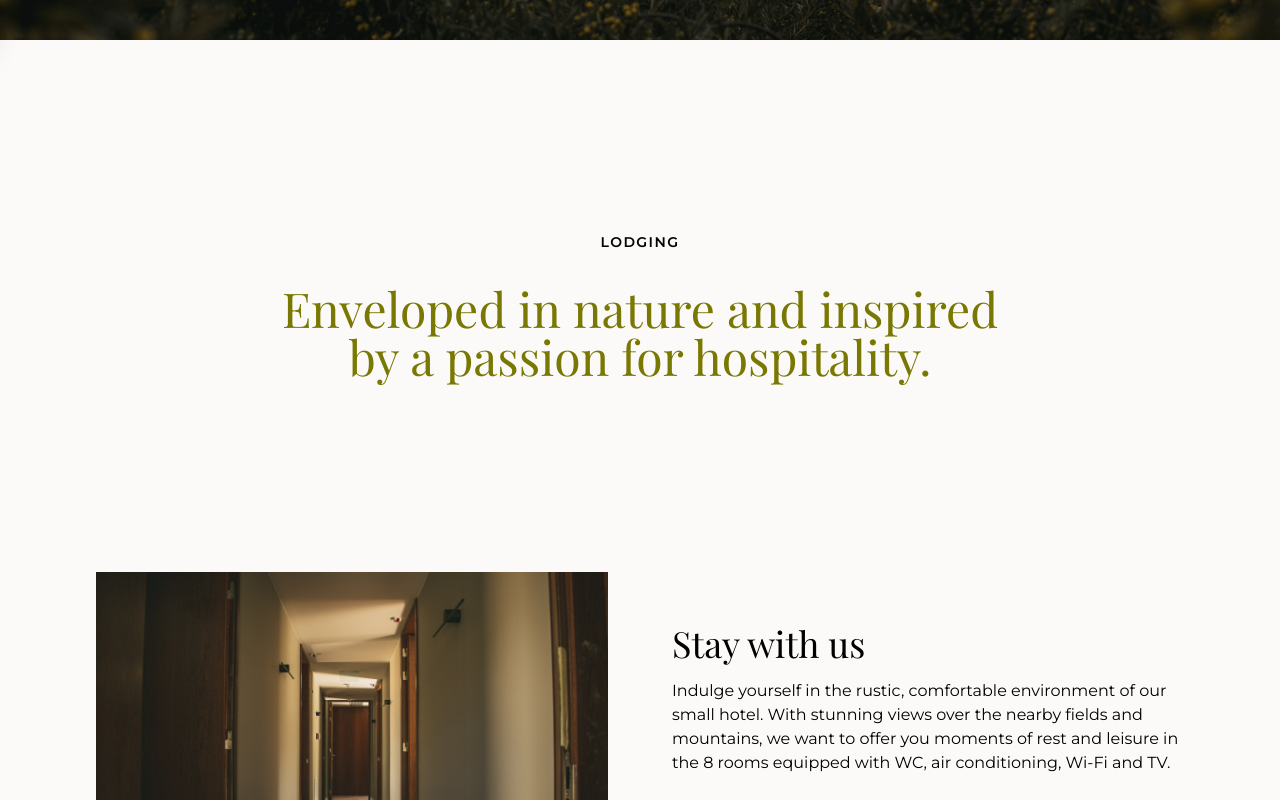
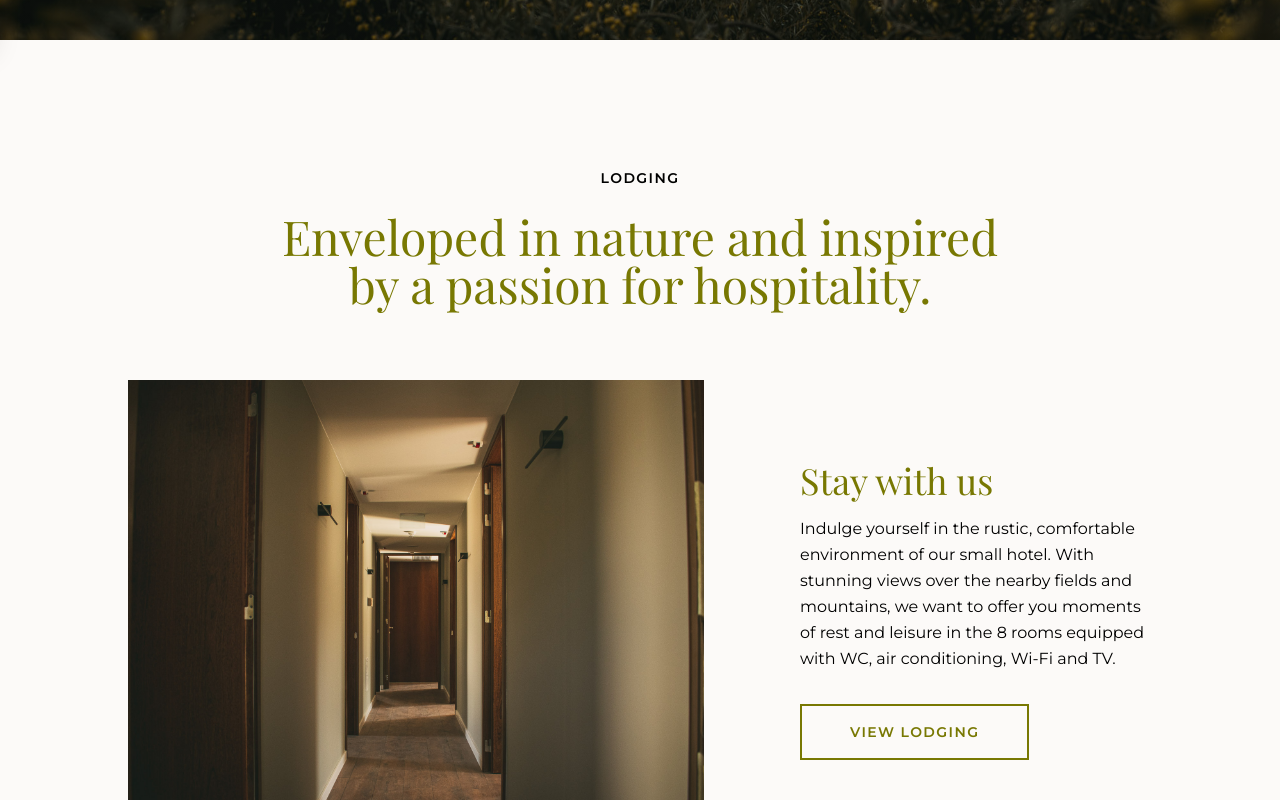
Before and after one commit to quintadonairia/quintadonairia, a Next.js app: page / in a window 1280 px wide. Shown: the part 760-1560 px from the top of the page. Built offline with nearby package versions, Linux system fonts and the light colour scheme.

Commit message:
Add new components and refactor sections

```diff
--- /dev/null
+++ b/components/molecules/Block.js
@@ -0,0 +1,23 @@
+import React from "react";
+
+import Button from "../atoms/Button";
+
+const Block = ({ title, text, action, label }) => {
+  return (
+    <div className="flex flex-col gap-8 lg:w-1/2">
+      <div className="flex flex-col gap-4">
+        <h2 className="font-serif text-olive-500 text-3xl lg:text-4xl">
+          {title}
+        </h2>
+        <p className="leading-relaxed lg:max-w-prose">{text}</p>
+      </div>
+      {action && (
+        <Button variant="primary" size="lg">
+          {label}
+        </Button>
+      )}
+    </div>
+  );
+};
+
+export default Block;
--- a/components/molecules/Header.js
+++ b/components/molecules/Header.js
@@ -1,13 +1,13 @@
-const Header = ({ kicker, heading, children }) => {
+const Header = ({ kicker, heading, subheading }) => {
   return (
-    <header className="flex flex-col items-center px-6 py-12 gap-8 lg:p-24 text-center">
+    <header className="flex flex-col items-center gap-6 text-center">
       <small className="text-xs lg:text-sm uppercase tracking-widest font-semibold">
         {kicker}
       </small>
       <h1 className="text-4xl lg:text-5xl font-serif text-olive-500 lg:max-w-screen-md">
         {heading}
       </h1>
-      <p className="leading-relaxed lg:max-w-prose">{children}</p>
+      <p className="leading-relaxed lg:max-w-prose">{subheading}</p>
     </header>
   );
 };
--- /dev/null
+++ b/components/organisms/Container.js
@@ -0,0 +1,7 @@
+import React from "react";
+
+const Container = ({ children }) => {
+  return <div className="px-6 py-12 lg:p-24">{children}</div>;
+};
+
+export default Container;
--- a/components/organisms/Section.js
+++ b/components/organisms/Section.js
@@ -1,31 +1,33 @@
-import Button from "../atoms/Button";
 import Header from "../molecules/Header";
+import Block from "../molecules/Block";
 
 const Section = ({
   kicker,
   heading,
   subheading,
-  image,
-  description,
+  title,
+  imageSrc,
+  imageAlt,
+  text,
   action,
-  reverse,
+  label,
 }) => {
   return (
-    <section className="flex flex-col items-center gap-16 px-6 py-16 lg:p-24">
-      <Header kicker={kicker} heading={heading} />
+    <section className="flex flex-col items-center gap-8 lg:gap-12 px-6 py-16 lg:p-32">
+      <Header kicker={kicker} heading={heading} subheading={subheading} />
       <div
-        className={`grid grid-cols-1 lg:grid-cols-2 gap-12 lg:gap-16 items-center`}
+        className={`flex flex-col lg:flex-row items-center justify-between gap-8 lg:gap-24`}
       >
-        <img src={image} alt="" className={`${reverse && `order-last`}`} />
-        <div className="flex flex-col gap-8">
-          <div className="flex flex-col gap-4">
-            <h2 className="font-serif text-3xl lg:text-4xl">{subheading}</h2>
-            <p>{description}</p>
-          </div>
-          <Button variant="primary" size="lg">
-            {action}
-          </Button>
-        </div>
+        <img
+          src={imageSrc}
+          alt={imageAlt}
+          className={`w-full lg:w-[36rem] aspect-[5/4] lg:aspect-[5/4] object-cover`}
+        />
+        {action ? (
+          <Block title={title} text={text} action={action} label={label} />
+        ) : (
+          <Block title={title} text={text} />
+        )}
       </div>
     </section>
   );
--- a/pages/experiences.js
+++ b/pages/experiences.js
@@ -8,6 +8,8 @@ import Experience from "../components/molecules/Experience";
 
 import LayoutSplit from "../components/layouts/LayoutSplit";
 import Header from "../components/molecules/Header";
+import Container from "../components/organisms/Container";
+import Block from "../components/molecules/Block";
 
 const Experiences = () => {
   const router = useRouter();
@@ -29,19 +31,11 @@ const Experiences = () => {
         <title>Quinta Dona Iria - Enoturismo | Experiences</title>
       </Head>
       <Hero title={t.heroTitle} image="url(images/20211003-donairia-024.jpg)" />
-      <Header heading={t.heading}>{t.subheading}</Header>
+      <Container>
+        <Header heading={t.heading} subheading={t.subheading} />
+      </Container>
       <LayoutSplit vDirection="reverse">
-        <div
-          className="flex
-        flex-col gap-4 lg:w-1/2 lg:gap-6"
-        >
-          <h1 className="font-serif text-olive-500 text-2xl lg:text-3xl">
-            {t.experienceTitle1}
-          </h1>
-          <div className="flex flex-col gap-4 text-sm lg:text-base">
-            <p className="leading-relaxed">{t.experienceDescription1}</p>
-          </div>
-        </div>
+        <Block title={t.experienceTitle1} text={t.experienceDescription1} />
         <img
           src="/images/20220306-donairia-001.jpg"
           alt=""
@@ -54,24 +48,10 @@ const Experiences = () => {
           alt=""
           className="w-full lg:w-[36rem] aspect-[5/4] lg:aspect-[5/4] object-cover"
         />
-        <div className="flex flex-col gap-4 lg:w-1/2 lg:gap-6">
-          <h1 className="font-serif text-olive-500 text-2xl lg:text-3xl">
-            {t.experienceTitle2}
-          </h1>
-          <div className="flex flex-col gap-4 text-sm lg:text-base">
-            <p className="leading-relaxed">{t.experienceDescription2}</p>
-          </div>
-        </div>
+        <Block title={t.experienceTitle2} text={t.experienceDescription2} />
       </LayoutSplit>
       <LayoutSplit vDirection="reverse">
-        <div className="flex flex-col gap-4 lg:w-1/2 lg:gap-6">
-          <h1 className="font-serif text-olive-500 text-2xl lg:text-3xl">
-            {t.experienceTitle3}
-          </h1>
-          <div className="flex flex-col gap-4 text-sm lg:text-base">
-            <p className="leading-relaxed">{t.experienceDescription3}</p>
-          </div>
-        </div>
+        <Block title={t.experienceTitle3} text={t.experienceDescription3} />
         <img
           src="/images/20220319-donairia-006.jpg"
           alt=""
--- a/pages/index.js
+++ b/pages/index.js
@@ -40,14 +40,16 @@ const Home = () => {
       <Section
         kicker={t.lodgingTitle}
         heading={t.lodgingHeading}
-        subheading={t.lodgingSubheading}
-        image="images/20210820-donairia-008.jpg"
-        description={t.lodgingDescription}
-        action={t.lodgingAction}
+        title={t.lodgingSubheading}
+        imageSrc="images/20210820-donairia-008.jpg"
+        imageAlt="An empty corridor"
+        text={t.lodgingDescription}
+        action
+        label={t.lodgingAction}
       />
 
       {/* Experiences Section */}
-      <section className="flex flex-col items-center px-6 py-16 gap-16">
+      <section className="flex flex-col items-center px-6 py-16 gap-6 lg:gap-12">
         <Header kicker={t.experiencesTitle} heading={t.experiencesHeading} />
         <Gallery />
         <Link href="/experiences" passHref>
@@ -63,11 +65,12 @@ const Home = () => {
       <Section
         kicker={t.restaurantTitle}
         heading={t.restaurantHeading}
-        subheading={t.restaurantSubheading}
-        image="images/20211003-donairia-050.jpg"
-        description={t.restaurantDescription}
-        action={t.restaurantAction}
-        reverse
+        title={t.restaurantSubheading}
+        imageSrc="images/20211003-donairia-050.jpg"
+        imageAlt="A restaurant full of people dining in a cozy environment"
+        text={t.restaurantDescription}
+        action
+        label={t.restaurantAction}
       />
 
       {/* Social Banner */}
```
